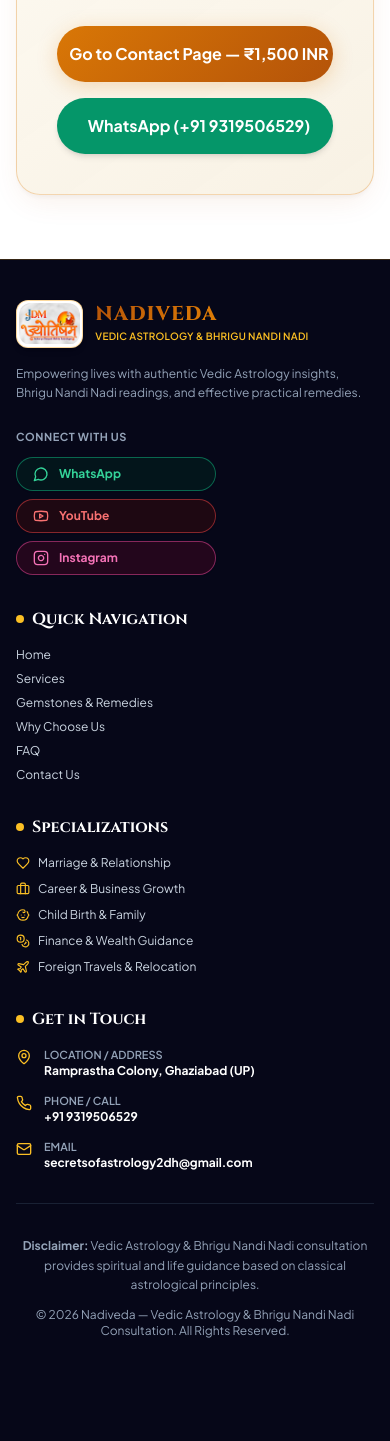
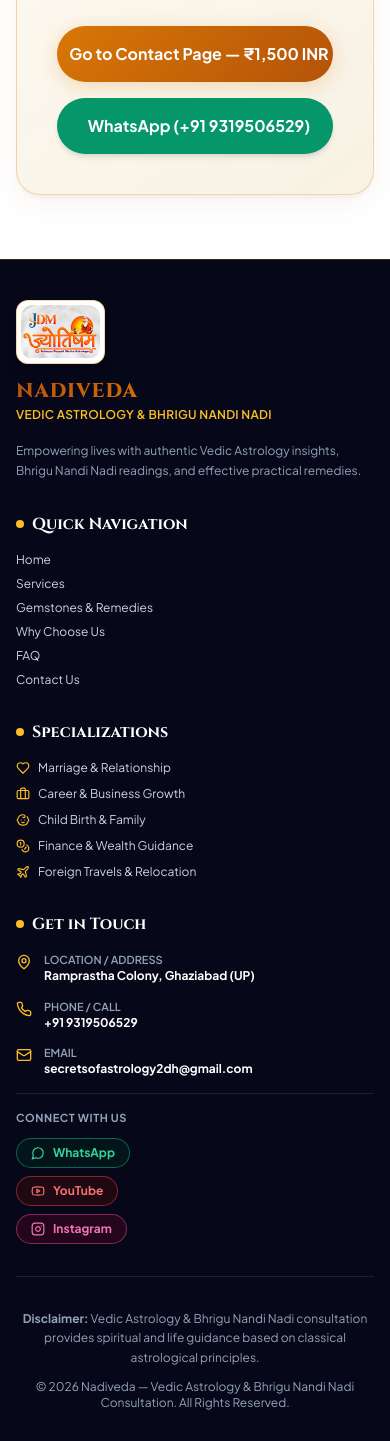
Before and after one commit to vanshrawat02/astrology-website, a Next.js app: page / in a window 390 px wide. Shown: the part 6989-8430 px from the top of the page. Before the commit the page ends 8368 px from the top, so only its background shows below. Built offline with nearby package versions, Linux system fonts and the light colour scheme.

Commit message:
Extend footer logo, stack heading below logo, and move social links to Get in Touch column

```diff
--- a/components/footer.tsx
+++ b/components/footer.tsx
@@ -13,67 +13,30 @@ export function Footer() {
       <div className="max-w-7xl mx-auto px-4 sm:px-6 lg:px-8">
         <div className="grid grid-cols-1 md:grid-cols-2 lg:grid-cols-4 gap-8 mb-8">
           {/* Brand Info */}
-          <div className="space-y-4">
-            <div className="flex items-center gap-3">
-              <div className="relative h-12 sm:h-14 w-auto rounded-xl overflow-hidden bg-white border border-amber-500/40 shadow-md shrink-0 flex items-center justify-center p-0.5">
+          <div className="space-y-3.5">
+            {/* Extended Logo Container */}
+            <div className="relative h-16 sm:h-20 w-fit rounded-xl overflow-hidden bg-white border border-amber-500/40 shadow-lg flex items-center justify-center p-1">
               <img
                 src="/jdm-logo.jpg"
                 alt="Jyotisham - Acharya Deepak Mehta Astrologer"
                 className="h-full w-auto object-contain rounded-lg"
               />
             </div>
+
+            {/* Heading & Subheading Below Logo */}
             <div>
-                <span className="font-heading font-extrabold text-xl gold-gradient-text block leading-tight tracking-wider uppercase">
+              <span className="font-heading font-extrabold text-xl sm:text-2xl gold-gradient-text block leading-tight tracking-wider uppercase mb-1">
                 NADIVEDA
               </span>
-                <span className="text-[10px] text-amber-400 font-semibold uppercase block tracking-wide">
+              <span className="text-xs text-amber-400 font-semibold uppercase block tracking-wide leading-snug">
                 Vedic Astrology & Bhrigu Nandi Nadi
               </span>
             </div>
-            </div>
-            <p className="text-xs text-slate-400 leading-relaxed">
+
+            {/* Description Below Heading */}
+            <p className="text-xs text-slate-400 leading-relaxed pt-1">
               Empowering lives with authentic Vedic Astrology insights, Bhrigu Nandi Nadi readings, and effective practical remedies.
             </p>
-            <div className="pt-2">
-              <span className="text-[11px] font-bold text-slate-400 uppercase tracking-wider block mb-2.5">Connect With Us</span>
-              <div className="flex flex-col gap-2 max-w-[200px]">
-                {/* 1. WhatsApp */}
-                <a
-                  href={`https://wa.me/919319506529?text=Hi%20Nadiveda,%20I%20would%20like%20to%20book%20a%20consultation.`}
-                  target="_blank"
-                  rel="noopener noreferrer"
-                  className="flex items-center gap-2.5 text-xs font-bold text-emerald-400 bg-emerald-950/40 border border-emerald-500/50 hover:bg-emerald-900/60 px-4 py-2 rounded-full transition-all shadow-sm"
-                  aria-label="WhatsApp"
-                >
-                  <MessageCircle className="w-4 h-4 text-emerald-400 shrink-0" />
-                  <span>WhatsApp</span>
-                </a>
-
-                {/* 2. YouTube */}
-                <a
-                  href={youtubeUrl}
-                  target="_blank"
-                  rel="noopener noreferrer"
-                  className="flex items-center gap-2.5 text-xs font-bold text-red-400 bg-red-950/40 border border-red-500/50 hover:bg-red-900/60 px-4 py-2 rounded-full transition-all shadow-sm"
-                  aria-label="YouTube Channel"
-                >
-                  <Youtube className="w-4 h-4 text-red-400 shrink-0" />
-                  <span>YouTube</span>
-                </a>
-
-                {/* 3. Instagram */}
-                <a
-                  href={instagramUrl}
-                  target="_blank"
-                  rel="noopener noreferrer"
-                  className="flex items-center gap-2.5 text-xs font-bold text-pink-400 bg-pink-950/40 border border-pink-500/50 hover:bg-pink-900/60 px-4 py-2 rounded-full transition-all shadow-sm"
-                  aria-label="Instagram Profile"
-                >
-                  <Instagram className="w-4 h-4 text-pink-400 shrink-0" />
-                  <span>Instagram</span>
-                </a>
-              </div>
-            </div>
           </div>
 
           {/* Quick Navigation */}
@@ -146,7 +109,7 @@ export function Footer() {
             </ul>
           </div>
 
-          {/* Contact Information */}
+          {/* Contact Information & Social Channels */}
           <div>
             <h4 className="font-heading font-bold text-white text-base mb-4 flex items-center gap-2">
               <span className="w-2 h-2 rounded-full bg-amber-400"></span>
@@ -181,6 +144,47 @@ export function Footer() {
                 </div>
               </li>
             </ul>
+
+            {/* Social Connect Buttons in Get in Touch Column */}
+            <div className="pt-3.5 border-t border-slate-800/80 mt-4">
+              <span className="text-[11px] font-bold text-slate-400 uppercase tracking-wider block mb-2.5">
+                Connect With Us
+              </span>
+              <div className="flex flex-col gap-2">
+                <a
+                  href="https://wa.me/919319506529?text=Hi%20Nadiveda,%20I%20would%20like%20to%20book%20a%20consultation."
+                  target="_blank"
+                  rel="noopener noreferrer"
+                  className="flex items-center gap-2 text-xs font-bold text-emerald-400 bg-emerald-950/40 border border-emerald-500/50 hover:bg-emerald-900/60 px-3.5 py-1.5 rounded-full transition-all shadow-sm w-fit"
+                  aria-label="WhatsApp"
+                >
+                  <MessageCircle className="w-3.5 h-3.5 text-emerald-400 shrink-0" />
+                  <span>WhatsApp</span>
+                </a>
+
+                <a
+                  href={youtubeUrl}
+                  target="_blank"
+                  rel="noopener noreferrer"
+                  className="flex items-center gap-2 text-xs font-bold text-red-400 bg-red-950/40 border border-red-500/50 hover:bg-red-900/60 px-3.5 py-1.5 rounded-full transition-all shadow-sm w-fit"
+                  aria-label="YouTube Channel"
+                >
+                  <Youtube className="w-3.5 h-3.5 text-red-400 shrink-0" />
+                  <span>YouTube</span>
+                </a>
+
+                <a
+                  href={instagramUrl}
+                  target="_blank"
+                  rel="noopener noreferrer"
+                  className="flex items-center gap-2 text-xs font-bold text-pink-400 bg-pink-950/40 border border-pink-500/50 hover:bg-pink-900/60 px-3.5 py-1.5 rounded-full transition-all shadow-sm w-fit"
+                  aria-label="Instagram Profile"
+                >
+                  <Instagram className="w-3.5 h-3.5 text-pink-400 shrink-0" />
+                  <span>Instagram</span>
+                </a>
+              </div>
+            </div>
           </div>
         </div>
 
```
Lines whose indentation alone changed are shown as unchanged.
